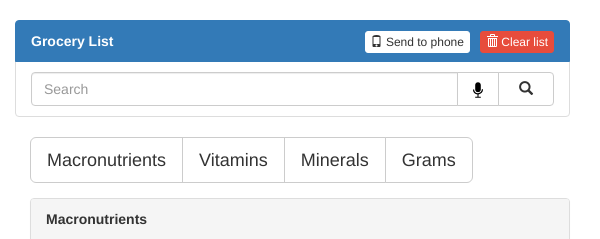
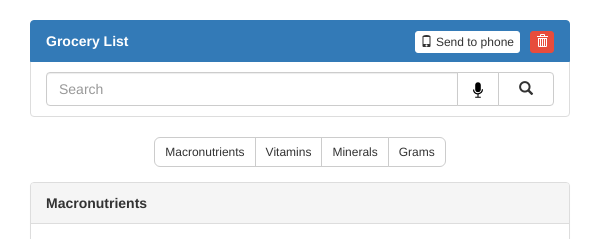
Before and after one commit to SmrtShopper/smart-shopper, a PHP site: page / in a window 600 px wide. Shown: the part 52-291 px from the top of the page. Run offline with PHP 8.4, Linux system fonts and the light colour scheme; some libraries are stand-ins or nearby versions.

Commit message:
mobile responsive changes

```diff
--- a/assets/css/desktop.css
+++ b/assets/css/desktop.css
@@ -7,6 +7,30 @@ html {
 ::-webkit-scrollbar {
   display: none;
 }
+
+@media only screen and (min-device-width: 600px)
+and (max-width: 1200px) {
+
+  #chart-buttons .btn-default {
+    padding: 6px 12px;
+    font-size: 14px;
+    line-height: 1.42857143;
+    }
+}
+
+@media screen and (max-width: 600px) {
+  #clear_list span {
+    display: none;
+  }
+
+  #chart-buttons .btn-default {
+    padding: 5px 10px;
+    font-size: 12px;
+    line-height: 1.5;
+    }
+}
+
+
 
 .header {
   display: -webkit-flex;
@@ -20,7 +44,16 @@ html {
   color: #7E7E7E;
 }
 
+.list-group {
+  padding-left: 15px;
+}
+
+#chart-wrapper {
+  text-align: center;
+}
+
 #chart-buttons {
+  display: inline-block;
   margin-bottom: 15px;
 }
 
--- a/index.html
+++ b/index.html
@@ -98,11 +98,13 @@
 
 
   <div id="charts" class="col-xs-12 col-md-6 col-offset-3">
-    <div id="chart-buttons" class="btn-group btn-group-lg">
-      <button type="button" class="btn btn-default" ng-click="show1()">Macronutrients</button>
-      <button type="button" class="btn btn-default" ng-click="show2()">Vitamins</button>
-      <button type="button" class="btn btn-default" ng-click="show3()">Minerals</button>
-      <button type="button" class="btn btn-default" ng-click="show4()">Grams</button>
+    <div id="chart-wrapper">
+      <div id="chart-buttons" class="btn-group btn-group-lg">
+        <button type="button" class="btn btn-default" ng-click="show1()">Macronutrients</button>
+        <button type="button" class="btn btn-default" ng-click="show2()">Vitamins</button>
+        <button type="button" class="btn btn-default" ng-click="show3()">Minerals</button>
+        <button type="button" class="btn btn-default" ng-click="show4()">Grams</button>
+      </div>
     </div>
 
     <div id="radar1" class="panel panel-default">
```
